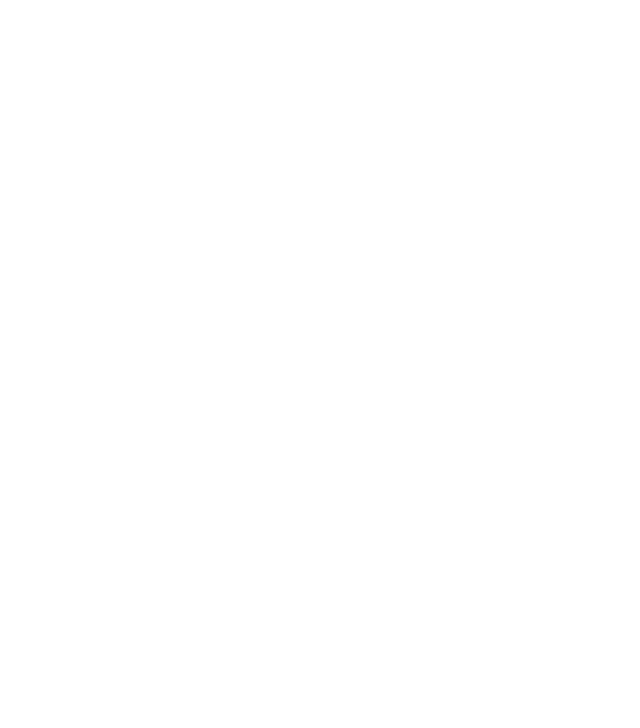
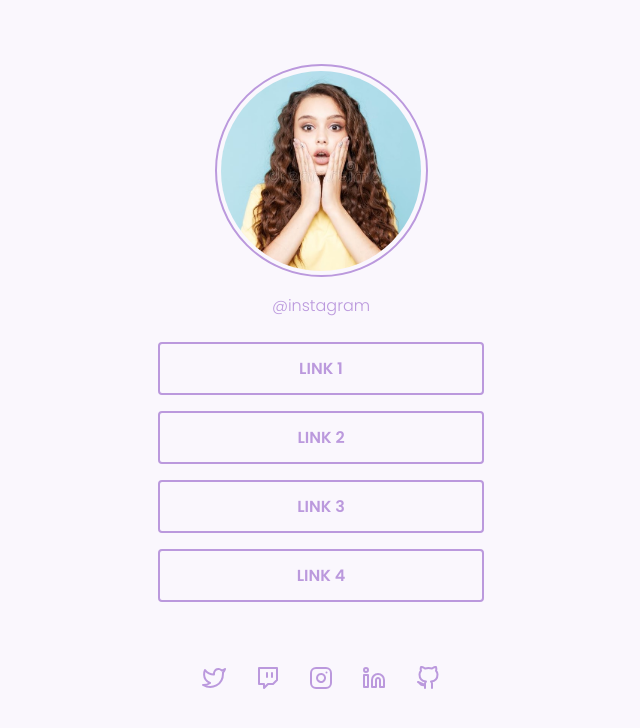
Before and after one commit to gw-rodrigues/desafio_social_tree, a plain HTML site: page index.html in a window 1280 px wide. Shown: the whole page, without its empty margins (319-959 px from the left). Drawn offline with Linux system fonts and the light colour scheme.

Commit message:
Add css and html; Creation css styles; Creation html elementos;

```diff
--- a/index.html
+++ b/index.html
@@ -8,6 +8,23 @@
     <link rel="stylesheet" href="style.css">
 </head>
 <body>
-
+    <main>
+        <figure class="avatar purple-border">
+            <img src="assets/avatar.jpg" alt="Avatar">
+        </figure>
+        <a class="description" target="_blank" href="http://instagram.com">@instagram</a>
+        <a class="links purple-border" target="_self" href="#">link 1</a>
+        <a class="links purple-border" target="_self" href="##">link 2</a>
+        <a class="links purple-border" target="_self" href="###">link 3</a>
+        <a class="links purple-border" target="_self" href="####">link 4</a>
+        <aside class="social-network">
+            <a href="http://twitter.com" target="_blank"><img src="assets/twitter.svg" alt="twitter" class="social-icons"></a>
+            <a href="http://twitch.com" target="_blank"><img src="assets/twitch.svg" alt="twitch" class="social-icons"></a>
+            <a href="http://instagram.com" target="_blank"><img src="assets/instagram.svg" alt="instagram" class="social-icons"></a>
+            <a href="http://linkedin.com" target="_blank"><img src="assets/linkedin.svg" alt="linkedin" class="social-icons"></a>
+            <a href="http://github.com" target="_blank"><img src="assets/github.svg" alt="github" class="social-icons"></a>
+        </aside>
+    </main>
+    <footer></footer>
 </body>
 </html>
--- a/style.css
+++ b/style.css
@@ -1,4 +1,77 @@
+
+@import url('https://fonts.googleapis.com/css2?family=Poppins:ital,wght@0,300;0,600;1,300;1,600&display=swap');
+
+*,
+*::before,
+*::after {
+  box-sizing: border-box;
+}
+
 :root {
     --body-bg-color: #FAF7FD;
     --purple: #BB99DD;
   }
+
+body {
+  font-family: 'Poppins';
+  font-weight: 600;
+  font-size: 16px;
+  color: var(--purple);
+  background-color: var(--body-bg-color);
+  padding: 0;
+  margin: 0;
+}
+
+a {
+  color: var(--purple);
+  text-decoration: none;
+}
+
+.purple-border {
+  border: 2px var(--purple) solid;
+}
+
+main {
+  width: 326px;
+  margin: 4rem auto;
+  text-align: center;
+  display: flex;
+  flex-direction: column;
+}
+
+.avatar {
+  width: 213px;
+  height: 213px;
+  overflow: hidden;
+  border-radius: 50%;
+  margin: 0 auto;
+  display: flex;
+  justify-content: center;
+  align-items: center;
+}
+
+.avatar img {
+  width: 200px;
+  height: 200px;
+  border-radius: 50%;
+}
+
+.description {
+  margin: 1rem 0;
+  font-weight: 300;
+}
+
+.links {
+  margin: 0.5rem 0;
+  line-height: 49px;
+  border-radius: 4px;
+  text-transform: uppercase;
+}
+
+.social-network {
+  margin-top: 3.5rem;
+}
+
+.social-network > * {
+  margin: 0 0.8rem;
+}
```
Also changed, not shown: assets/avatar.jpg (added).
